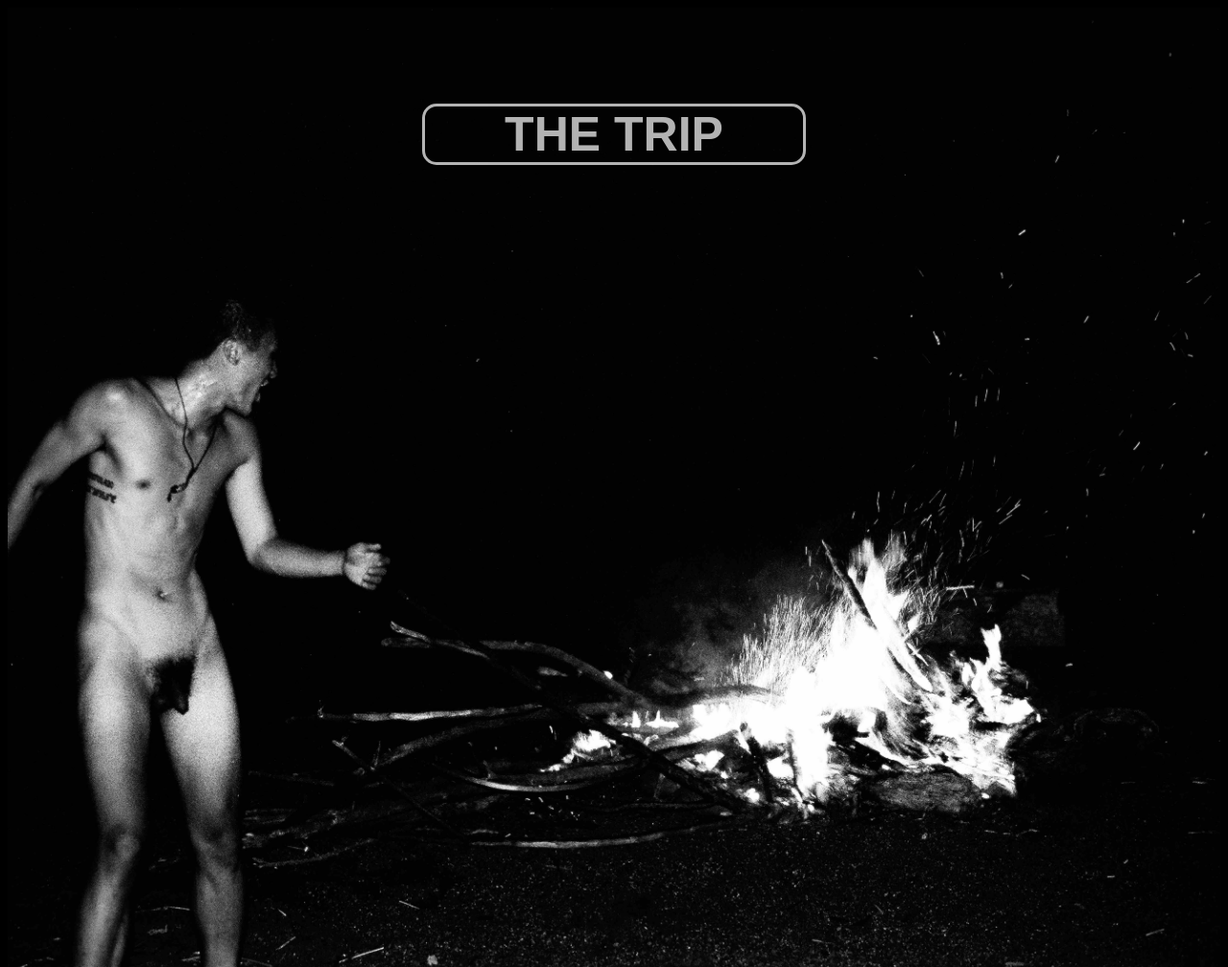
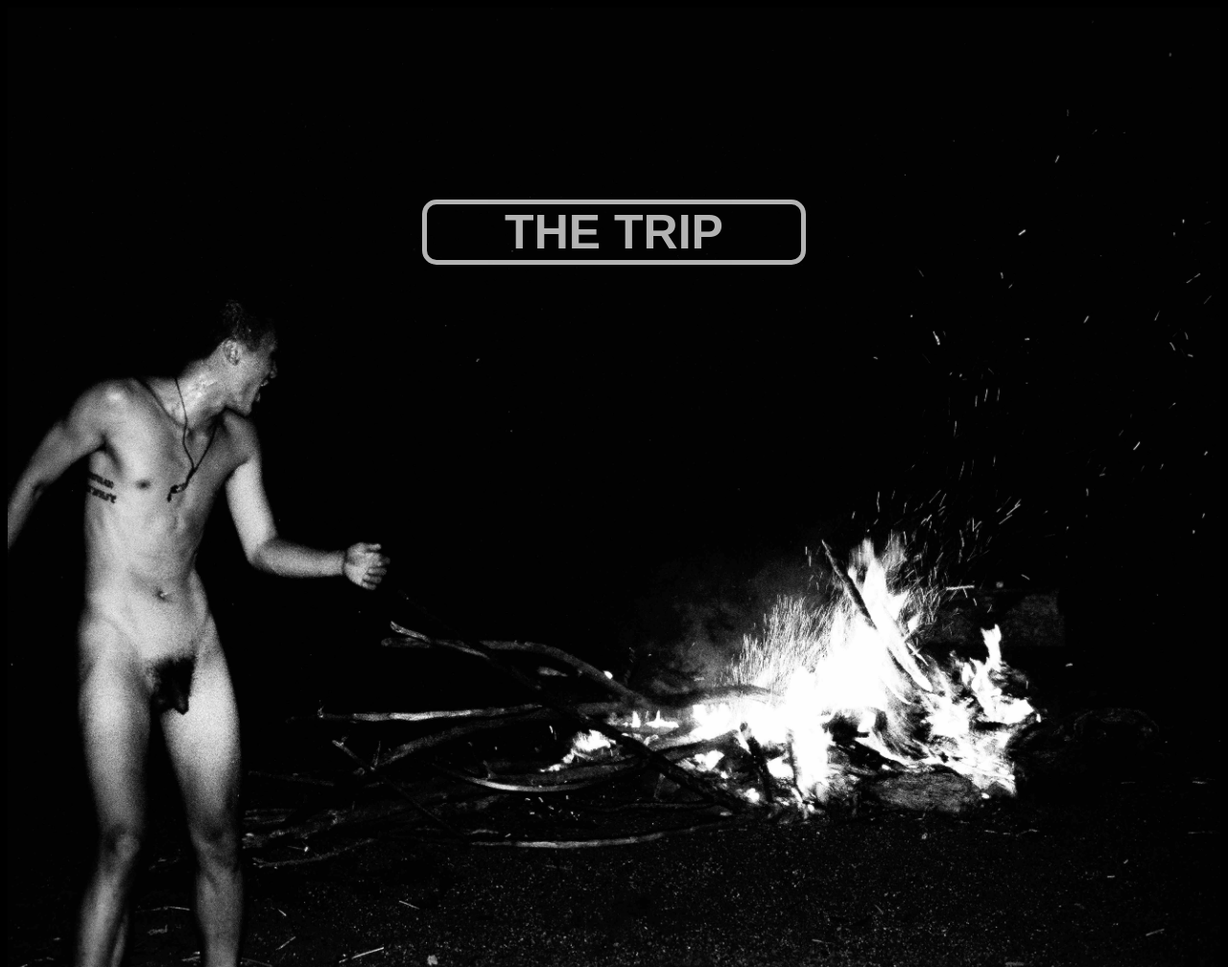
Before and after one commit to ChiuYenHua/ChiuYenHua.github.io, a plain HTML site: page index.html in a window 1280 px wide. Shown: the top 1008 px of the page at 96% size. Drawn offline with Linux system fonts and the light colour scheme.

Commit message:
banner head down 100px

```diff
--- a/style.css
+++ b/style.css
@@ -23,9 +23,9 @@ h1 {
 }
 
 #banner .content h1 {
-  border: solid 3px white;
+  border: solid 5px white;
   position: relative;
-  top: 100px;
+  top: 200px;
   width: 400px;
   margin: 0 auto;
   border-radius: 15px;
```
Also changed, not shown: 1 other file.
